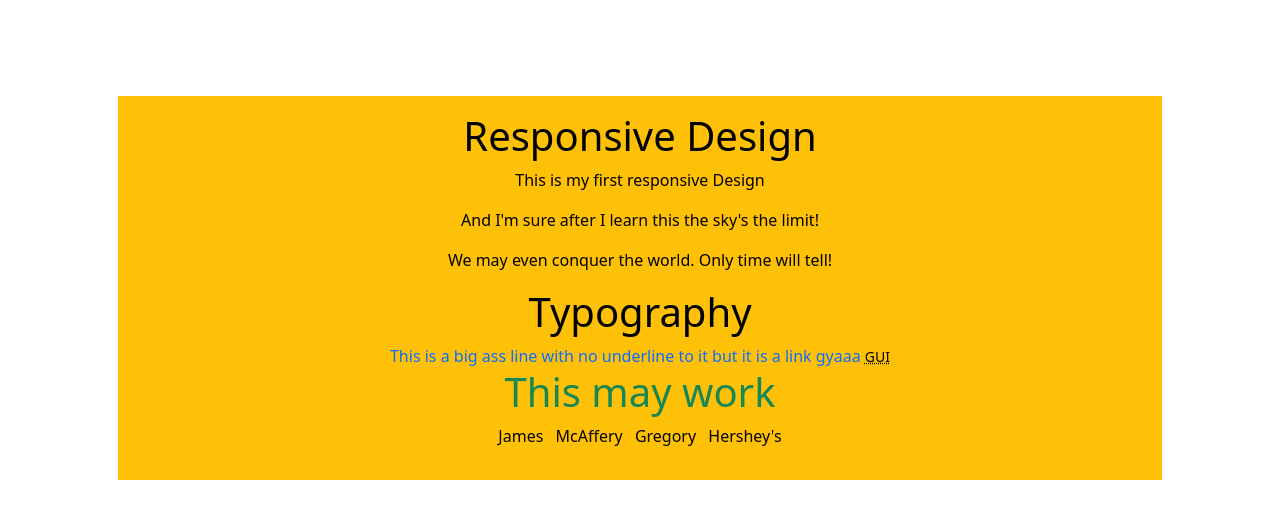
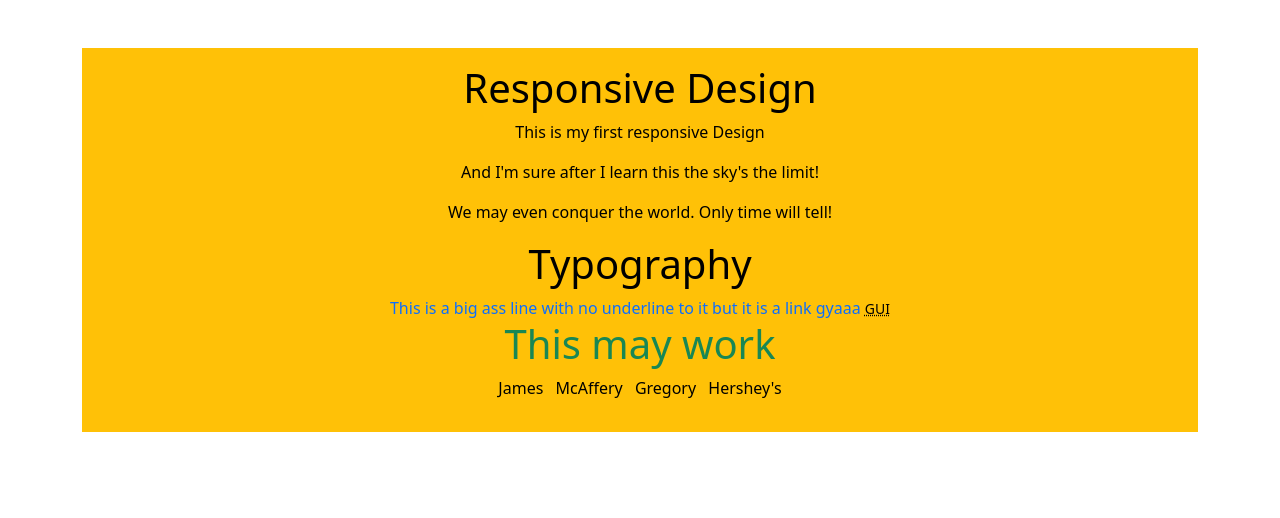
Before and after one commit to Jedaq/Responsive, a plain HTML site: page index.html in a window 1280 px wide. Drawn offline with nearby package versions, Linux system fonts and the light colour scheme.

Commit message:
file updated

```diff
--- a/index.html
+++ b/index.html
@@ -16,7 +16,7 @@ body{
 </style>
 </head>
 <body>
-<div class="container text-center p-5 my-5">
+<div class="container text-center my-5">
     <div class="col-sm bg-warning text-black p-3">
         <h1>Responsive Design</h1>
         <p>This is my first responsive Design</p>
```
